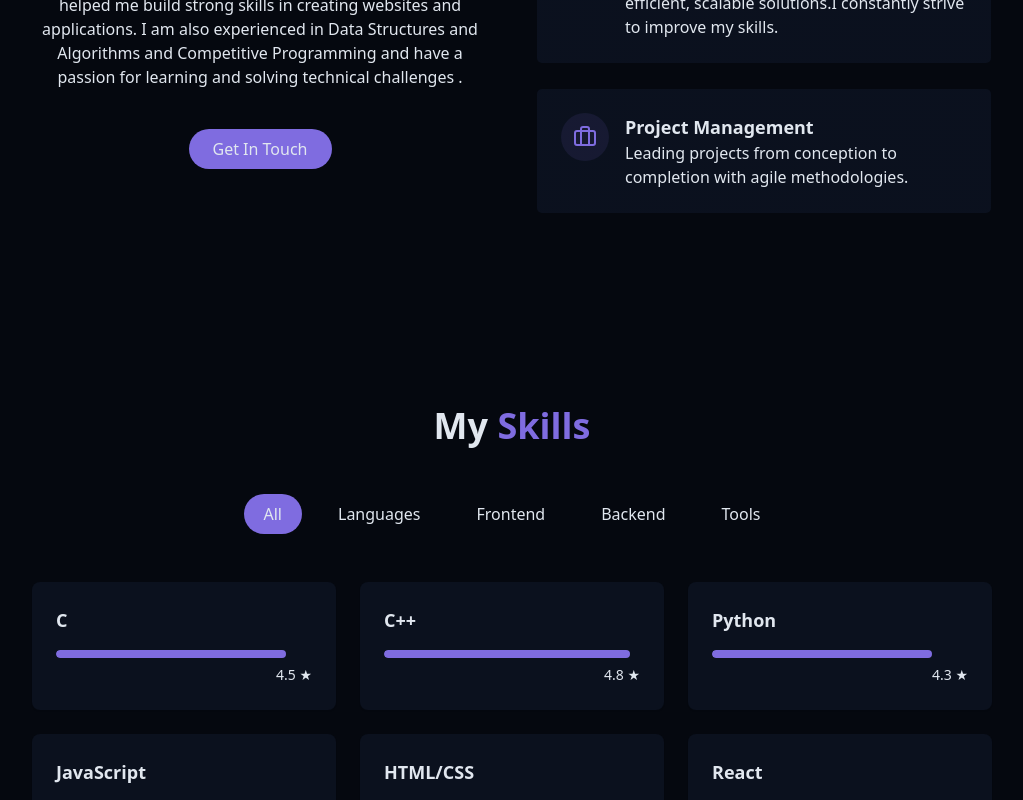
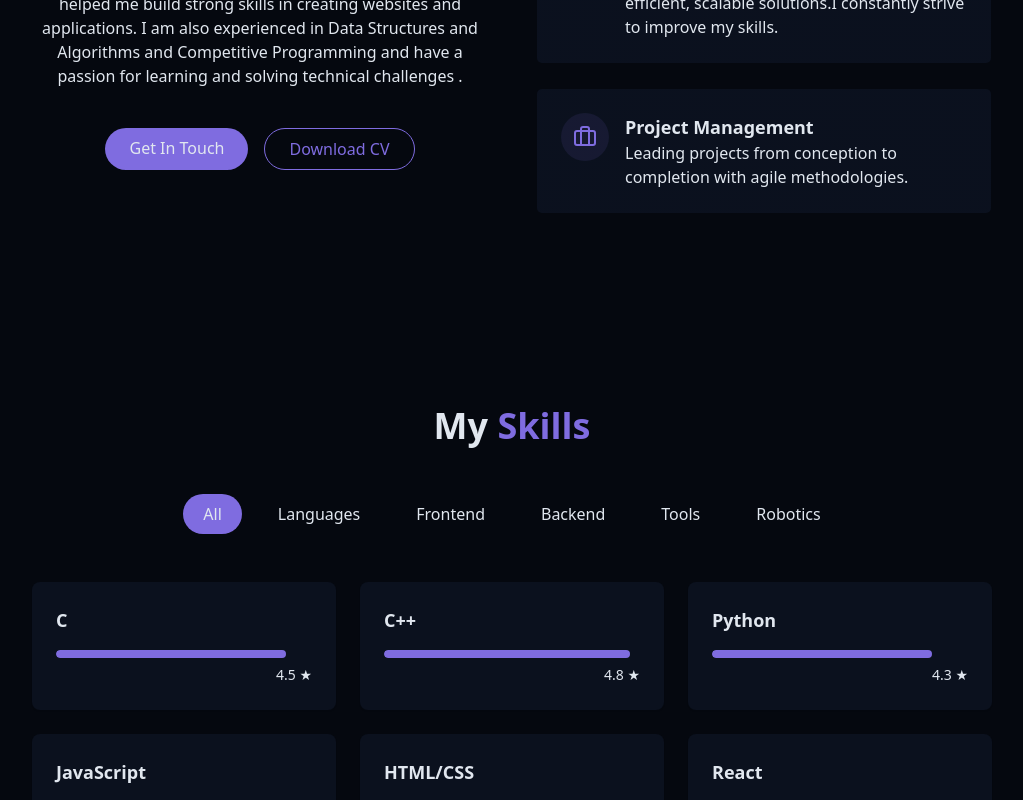
Before and after one commit to Dhruv-Sh-git/Portfolio, a React (Vite) app: page / in a window 1280 px wide. Shown: the part 1220-2020 px from the top of the page, without its empty margins (128-1151 px from the left). Built offline with nearby package versions, Linux system fonts and the light colour scheme.

Commit message:
minor additions

```diff
--- a/src/components/AboutSection.jsx
+++ b/src/components/AboutSection.jsx
@@ -29,12 +29,12 @@ export const AboutSection = () => {
                 Get In Touch
               </a>
 
-              {/* <a
-                href=""
+              <a
+                href="https://drive.google.com/file/d/14lmgr1g5bod8eNttaiUOYwHkjzBX88pb/view?usp=drivesdk "
                 className="px-6 py-2 rounded-full border border-primary text-primary hover:bg-primary/10 transition-colors duration-300"
               >
                 Download CV
-              </a> */}
+              </a>
             </div>
           </div>
 
--- a/src/components/Footer.jsx
+++ b/src/components/Footer.jsx
@@ -5,8 +5,6 @@ export const Footer = () => {
     <footer className="py-12 px-4 bg-card relative border-t border-border mt-12 pt-8">
       <div className="container mx-auto max-w-6xl flex flex-col md:flex-row justify-between items-center space-y-8 md:space-y-0">
         <div className="text-bold text-blue-950 text-4xl">{"</Dhruv Shaswat>"}</div>
-        <div className=" text-blue-950">CV will be uploaded shortly!!</div>
-
         {/* Connect With Me section */}
         <div className="text-center md:text-left">
           <h4 className="font-medium mb-2">Connect With Me :</h4>
--- a/src/components/ProjectsSection.jsx
+++ b/src/components/ProjectsSection.jsx
@@ -21,11 +21,11 @@ const projects = [
   },
   {
     id: 3,
-    title: "Portfolio Website",
+    title: "ChefGPT",
     description:
-      "This is my personal portfolio website, built with React and Tailwind CSS. It showcases my skills, projects, and experience in a modern and responsive design.",
+      "an AI-powered recipe generator that transforms your available ingredients into step-by-step meal instructions using Google’s Gemini model and Genkit! Beyond the tech, ChefGPT serves a real-world purpose: reducing food waste. By helping people cook with what they already have, it turns overlooked ingredients into delicious meals — saving money and the planet.",
     image: "/projects/project3.png",
-    tags: ["React","TailwindCSS"],
+    tags: ["Next.js","TailwindCSS","TypeScript","Shadcn UI","Genkit"],
   },
 ];
 
--- a/src/components/SkillsSection.jsx
+++ b/src/components/SkillsSection.jsx
@@ -13,7 +13,7 @@ const skills = [
   { name: "TypeScript", level: 4.2, category: "frontend" },
   { name: "Tailwind CSS", level: 4.6, category: "frontend" },
   { name: "Bootstrap", level: 5.0, category: "frontend" },
-  { name: "Next.js", level: 4.0, category: "frontend" },
+  { name: "Next.js", level: 4.5, category: "frontend" },
 
   // Backend
   { name: "Node.js", level: 4.5, category: "backend" },
@@ -30,9 +30,15 @@ const skills = [
   { name: "Postman", level: 4.7, category: "tools" },
   { name: "VS Code", level: 4.8, category: "tools" },
   {name: "Vercel", level: 4.5, category: "tools" },
+  //Robotics
+  { name: "ESP", level: 4.5, category: "Robotics" },
+  { name: "Arduino", level: 4.6, category: "Robotics" },
+  { name: "OpenCV", level: 4.3, category: "Robotics" },
+  { name: "IOT", level: 4.2, category: "Robotics" },
+  { name: "Raspberry Pi", level: 4.5, category: "Robotics" },
 ];
 
-const categories = ["all","languages", "frontend", "backend", "tools"];
+const categories = ["all","languages", "frontend", "backend", "tools","Robotics"];
 
 export const SkillsSection = () => {
   const [activeCategory, setActiveCategory] = useState("all");
```
Also changed, not shown: public/projects/project3.png.
